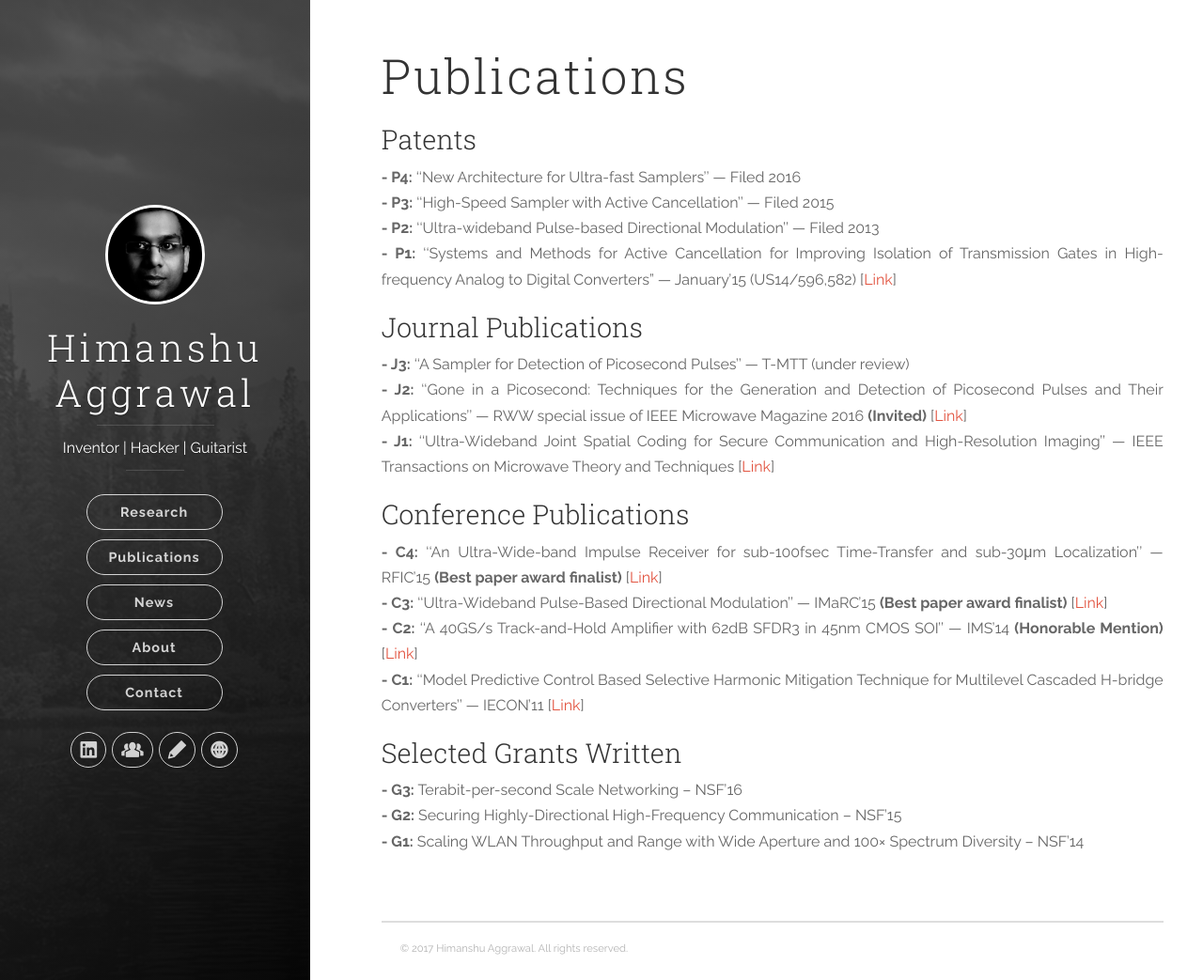
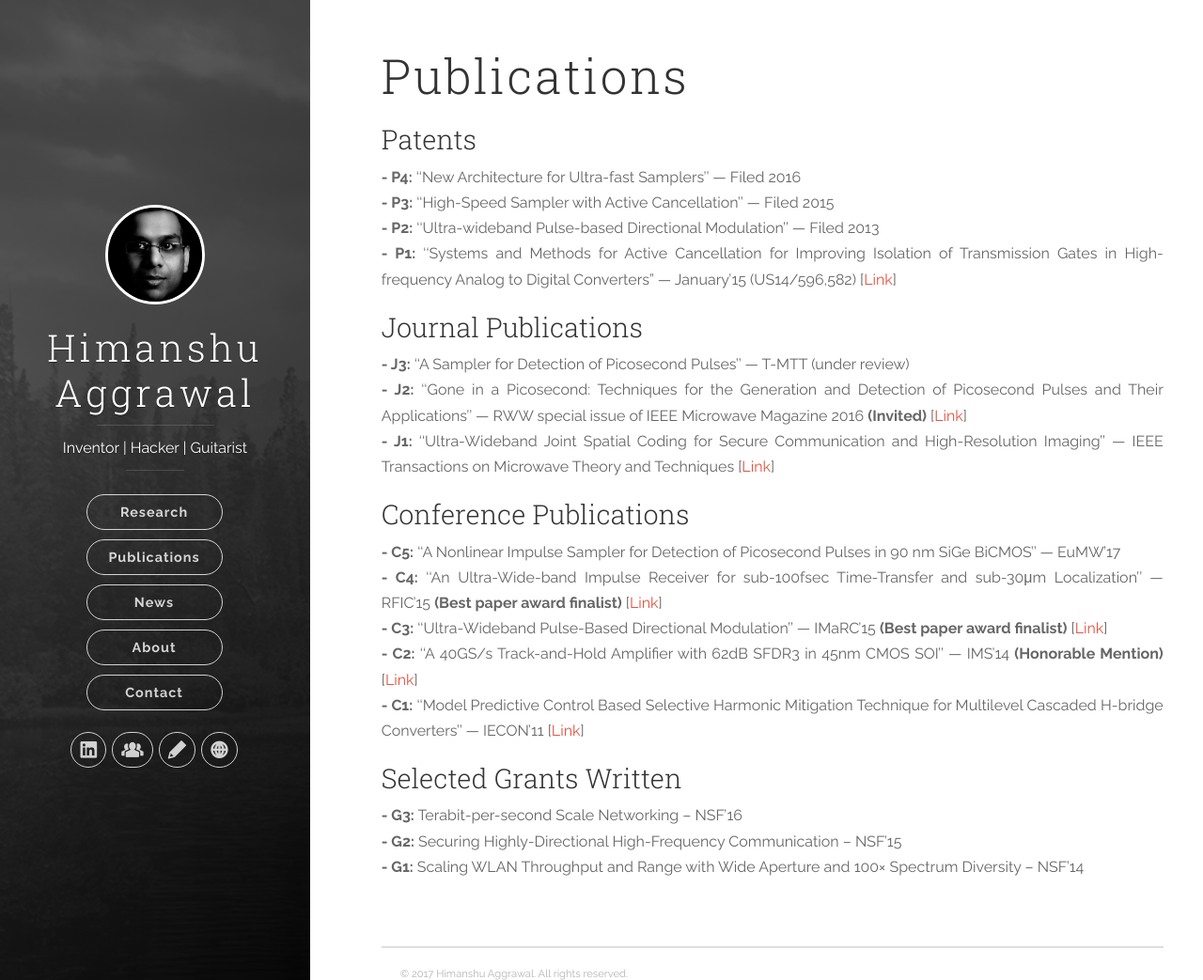
Before and after one commit to ahimanshu13/ahimanshu13.github.io, a Jekyll site: the page built from publications/index.md, in a window 1280 px wide and 1043 px high. Shown: the whole window at 94% size. Built offline with Jekyll 4.4.1, drawn with Linux system fonts in a browser that asks for light colours; nearby versions of some CDN libraries.

Commit message:
Updated publication

```diff
--- a/publications/index.md
+++ b/publications/index.md
@@ -21,6 +21,7 @@ published: true
 
 ### Conference Publications
 
+**- C5:** ''A Nonlinear Impulse Sampler for Detection of Picosecond Pulses in 90 nm SiGe BiCMOS'' --- EuMW'17 <br>
 **- C4:** ''An Ultra-Wide-band Impulse Receiver for sub-100fsec Time-Transfer and sub-30μm Localization'' --- RFIC'15  **(Best paper award finalist)** [[Link](http://ieeexplore.ieee.org/xpl/articleDetails.jsp?arnumber=7444359&newsearch=true&queryText=H.%20Aggrawal){:target="_blank"}]<br>
 **- C3:** ''Ultra-Wideband Pulse-Based Directional Modulation'' --- IMaRC'15  **(Best paper award finalist)** [[Link](http://ieeexplore.ieee.org/xpl/articleDetails.jsp?arnumber=7411369&newsearch=true&queryText=H.%20Aggrawal){:target="_blank"}]<br>
 **- C2:** ''A 40GS/s Track-and-Hold Amplifier with 62dB SFDR3 in 45nm CMOS SOI'' --- IMS'14  **(Honorable Mention)** [[Link](http://ieeexplore.ieee.org/xpl/articleDetails.jsp?arnumber=6848630&newsearch=true&queryText=H.%20Aggrawal){:target="_blank"}]<br>
```
